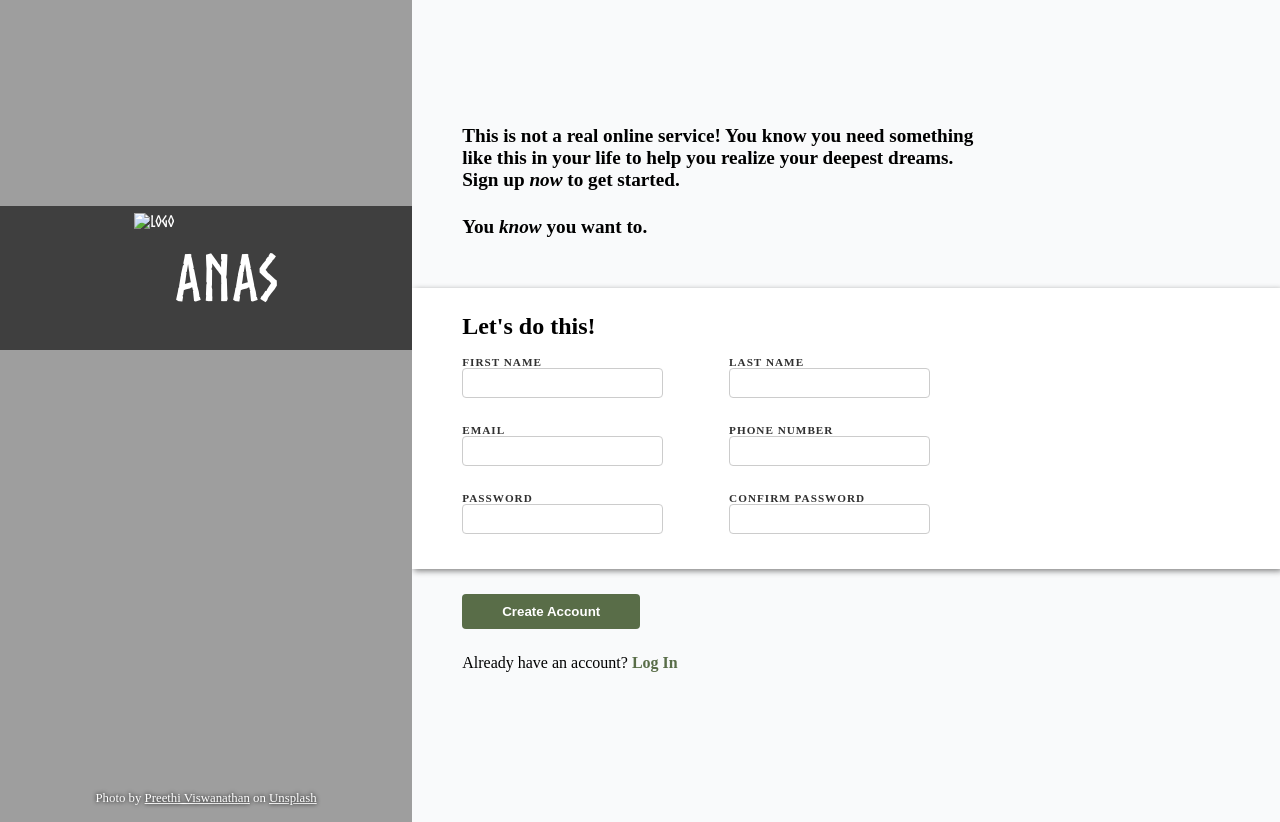
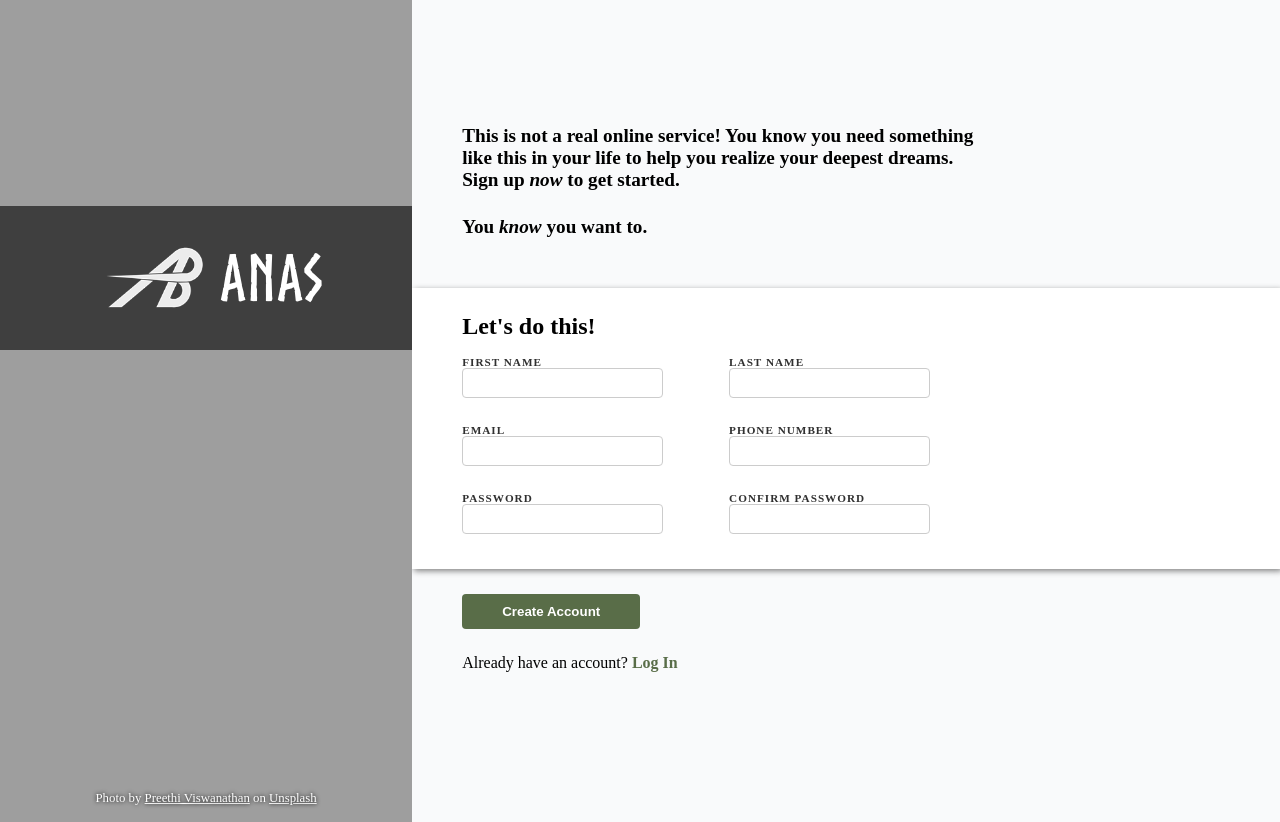
Before and after one commit to an4s911/odin-sign-up-form, a plain HTML site: page index.html in a window 1280 px wide. Drawn offline with Linux system fonts and the light colour scheme; the site is published under a folder, as on GitHub Pages, so addresses that start at the root find nothing.

Commit message:
Changed src for logo from absolute to relative

```diff
--- a/index.html
+++ b/index.html
@@ -14,7 +14,7 @@
     <div class="container">
         <aside>
             <div class="heading">
-                <img src="/images/logo.png" alt="Logo" />
+                <img src="images/logo.png" alt="Logo" />
                 <h1>Anas</h1>
             </div>
             <p>Photo by <a
```
